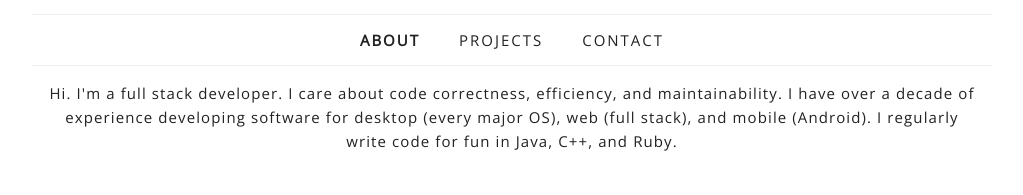
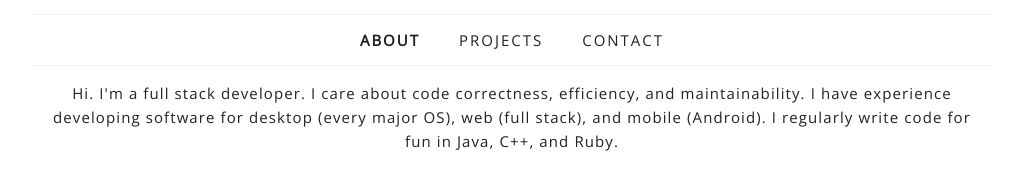
Before and after one commit to stevensona/stevensona.github.io, a plain HTML site: page index.htm in a window 1280 px wide. Shown: the part 106-301 px from the top of the page, without its empty margins (128-1151 px from the left). Drawn offline with nearby package versions, Linux system fonts and the light colour scheme.

Commit message:
Update index.htm

```diff
--- a/index.htm
+++ b/index.htm
@@ -30,7 +30,7 @@
       </nav>
       <div class="row panel active" id="about">
         <div class="twelve column">
-          <p>Hi. I'm a full stack developer. I care about code correctness, efficiency, and maintainability. I have over a decade of experience developing software for desktop (every major OS), web (full stack), and mobile (Android). I regularly write code for fun in Java, C++, and Ruby.</p>
+          <p>Hi. I'm a full stack developer. I care about code correctness, efficiency, and maintainability. I have experience developing software for desktop (every major OS), web (full stack), and mobile (Android). I regularly write code for fun in Java, C++, and Ruby.</p>
         </div>
       </div>
       <div class="row panel" id="projects">
```
